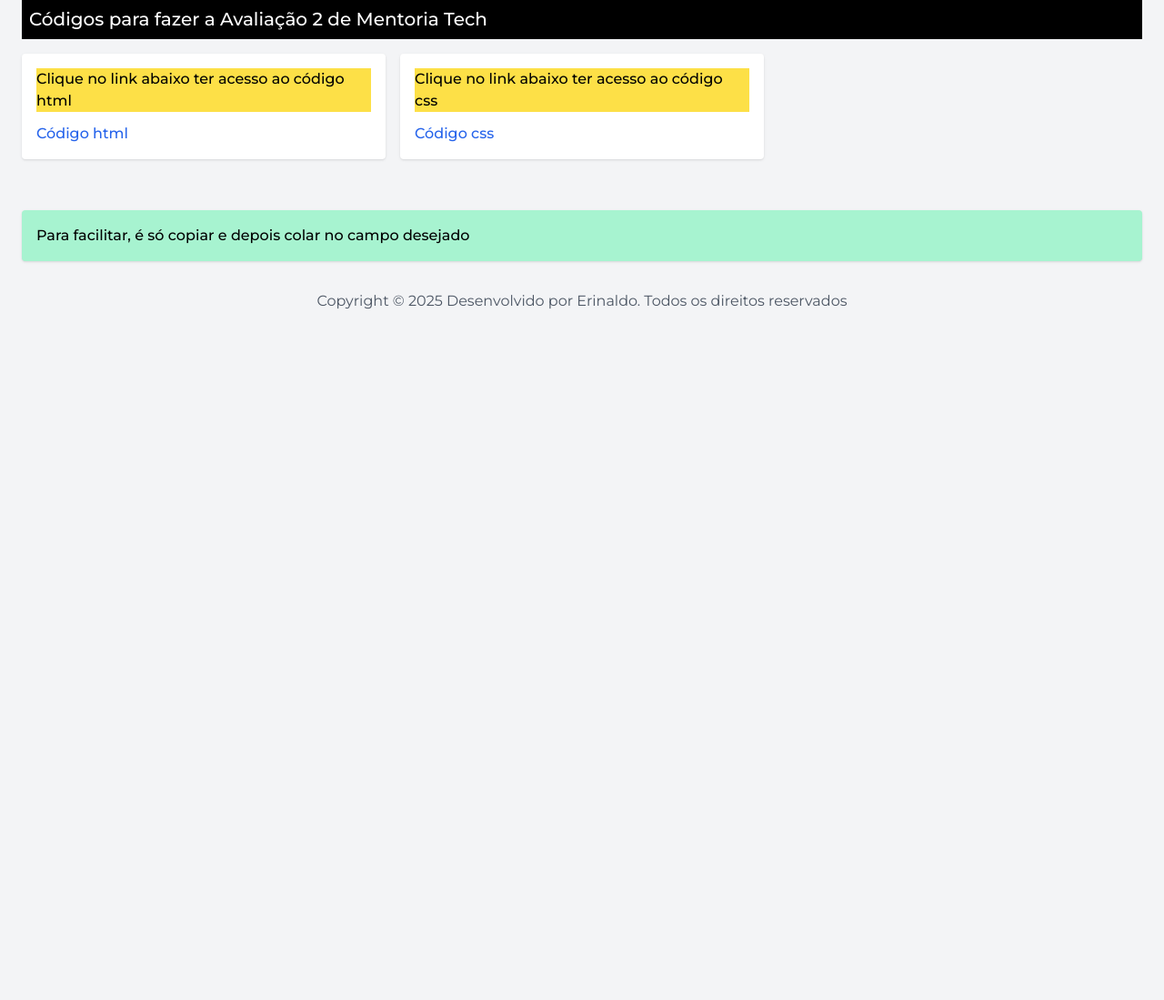
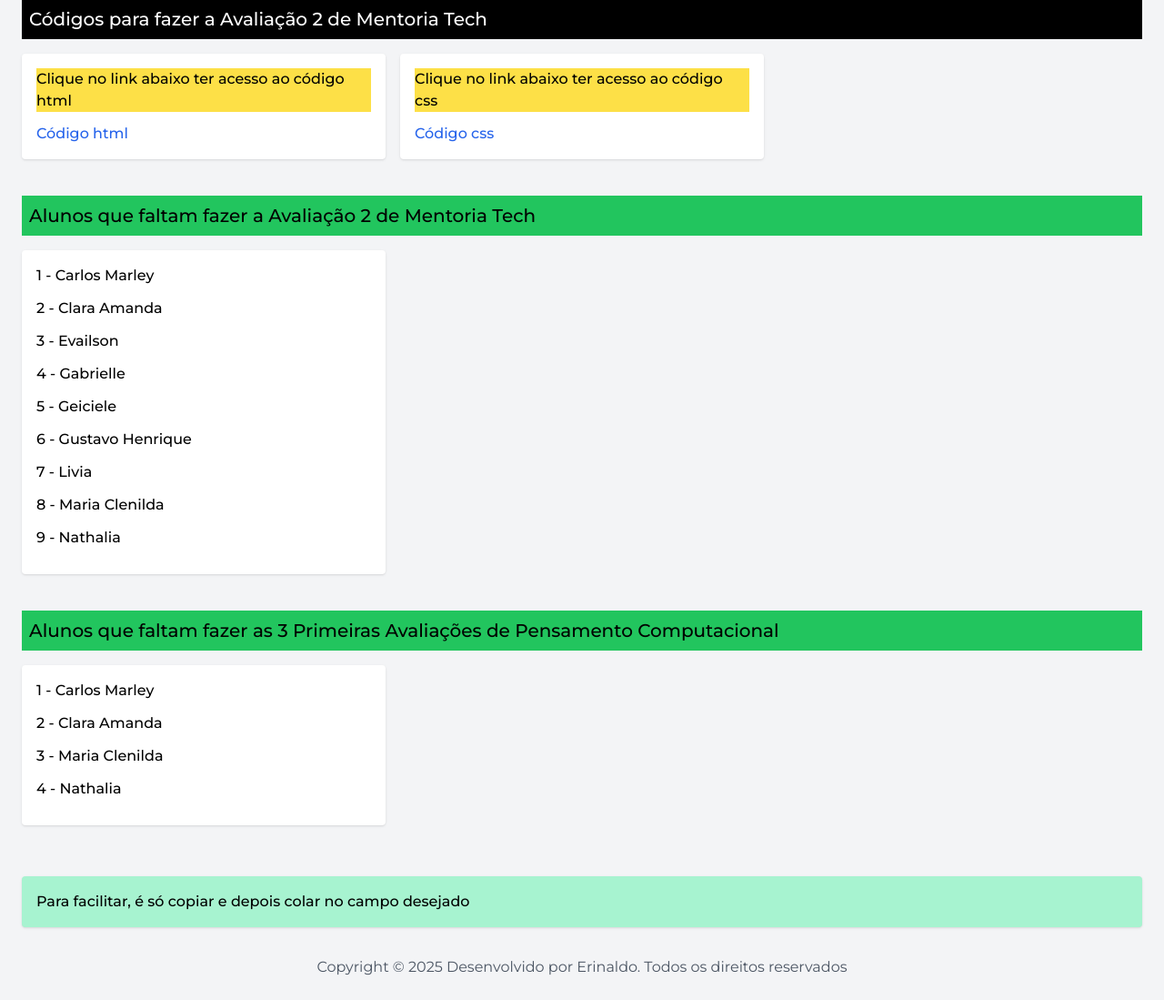
Before and after one commit to erynaldo/ceti.sjb, a Flask app: page /aluno in a window 1280 px wide. Shown: the part 611-1710 px from the top of the page at 91% size. Before the commit the page ends 951 px from the top, so only its background shows below. Run offline with Flask 3, Linux system fonts and the light colour scheme; the visitor is signed in with stand-in values (Sample User, id 1); data that the repository does not hold is empty; some libraries are stand-ins or nearby versions.

Commit message:
atualizacoes html e css

```diff
--- a/templates/aluno.html
+++ b/templates/aluno.html
@@ -90,7 +90,8 @@
     </div>
   </div>
   <!-- Cards -->
-  <h2 class="text-xl font-medium bg-black text-white p-2">Arquivos de Revisão para fazer Avaliações de Pensamento Computacional</h2>
+  <h2 class="text-xl font-medium bg-black text-white p-2">Arquivos de Revisão para fazer Avaliações de Pensamento
+    Computacional</h2>
   <div class="grid grid-cols-1 md:grid-cols-3 gap-4 mt-2 mb-10">
     <div class="bg-white rounded shadow p-4 grid grid-cols-1">
       <p class="text-sm font-medium mb-3">Clique no link abaixo</p>
@@ -113,7 +114,7 @@
           class="text-blue-600 hover:underline">2º Trimestre: Revisão 2</a></p>
     </div>
 
-        <div class="bg-white rounded shadow p-4 grid grid-cols-1">
+    <div class="bg-white rounded shadow p-4 grid grid-cols-1">
       <p class="text-sm font-medium mb-3">Clique no link abaixo</p>
       <p class="text-2sm font-medium"><a
           href="https://mega.nz/file/o5ZECQbD#YluOJfsP8_4R1FXKeoVvsNPC8F6aZsR5pVnktcLyp_Q" target="_blank"
@@ -137,7 +138,7 @@
 
   <!-- Cards -->
   <h2 class="text-xl font-medium bg-black text-white p-2">Códigos para fazer a Avaliação 2 de Mentoria Tech</h2>
-  <div class="grid grid-cols-1 md:grid-cols-3 gap-4">
+  <div class="grid grid-cols-1 md:grid-cols-3 gap-4 mb-10">
 
     <div class="bg-white rounded shadow mt-4 p-4 grid grid-cols-1">
       <p class="text-2sm font-medium mb-3 bg-yellow-300">Clique no link abaixo ter acesso ao código html</p>
@@ -149,6 +150,37 @@
       <p class="text-2sm font-medium mb-3 bg-yellow-300">Clique no link abaixo ter acesso ao código css</p>
       <p class="text-2sm font-medium"><a href="https://github.com/erynaldo/atividades/blob/main/codigo.css"
           target="_blank" class="text-blue-600 hover:underline">Código css</a></p>
+    </div>
+
+  </div>
+
+  <!-- Cards -->
+  <h2 class="text-xl font-medium bg-green-500 p-2">Alunos que faltam fazer a Avaliação 2 de Mentoria Tech</h2>
+  <div class="grid grid-cols-1 md:grid-cols-3 gap-4 mb-10">
+
+    <div class="bg-white rounded shadow mt-4 p-4 grid grid-cols-1">
+      <p class="text-2sm font-medium mb-3">1 - Carlos Marley</p>
+      <p class="text-2sm font-medium mb-3">2 - Clara Amanda</p>
+      <p class="text-2sm font-medium mb-3">3 - Evailson</p>
+      <p class="text-2sm font-medium mb-3">4 - Gabrielle</p>
+      <p class="text-2sm font-medium mb-3">5 - Geiciele</p>
+      <p class="text-2sm font-medium mb-3">6 - Gustavo Henrique</p>
+      <p class="text-2sm font-medium mb-3">7 - Livia</p>
+      <p class="text-2sm font-medium mb-3">8 - Maria Clenilda</p>
+      <p class="text-2sm font-medium mb-3">9 - Nathalia</p>
+    </div>
+
+  </div>
+
+    <!-- Cards -->
+  <h2 class="text-xl font-medium bg-green-500 p-2">Alunos que faltam fazer as 3 Primeiras Avaliações de Pensamento Computacional</h2>
+  <div class="grid grid-cols-1 md:grid-cols-3 gap-4">
+
+    <div class="bg-white rounded shadow mt-4 p-4 grid grid-cols-1">
+      <p class="text-2sm font-medium mb-3">1 - Carlos Marley</p>
+      <p class="text-2sm font-medium mb-3">2 - Clara Amanda</p>
+      <p class="text-2sm font-medium mb-3">3 - Maria Clenilda</p>
+      <p class="text-2sm font-medium mb-3">4 - Nathalia</p>
     </div>
 
   </div>
```
